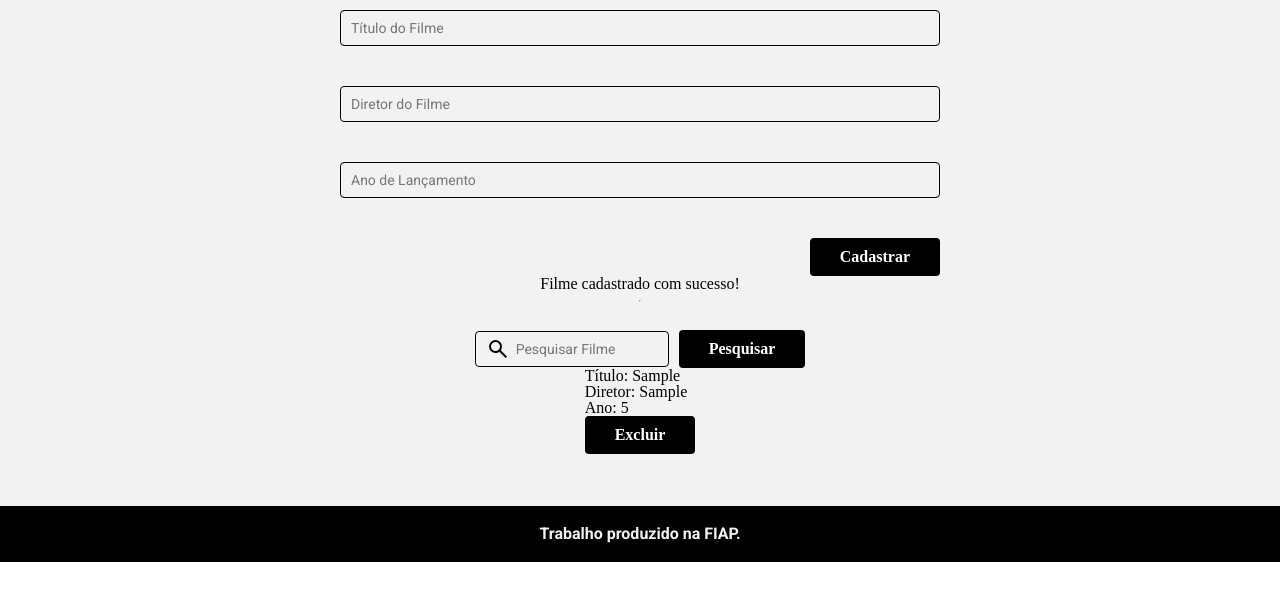
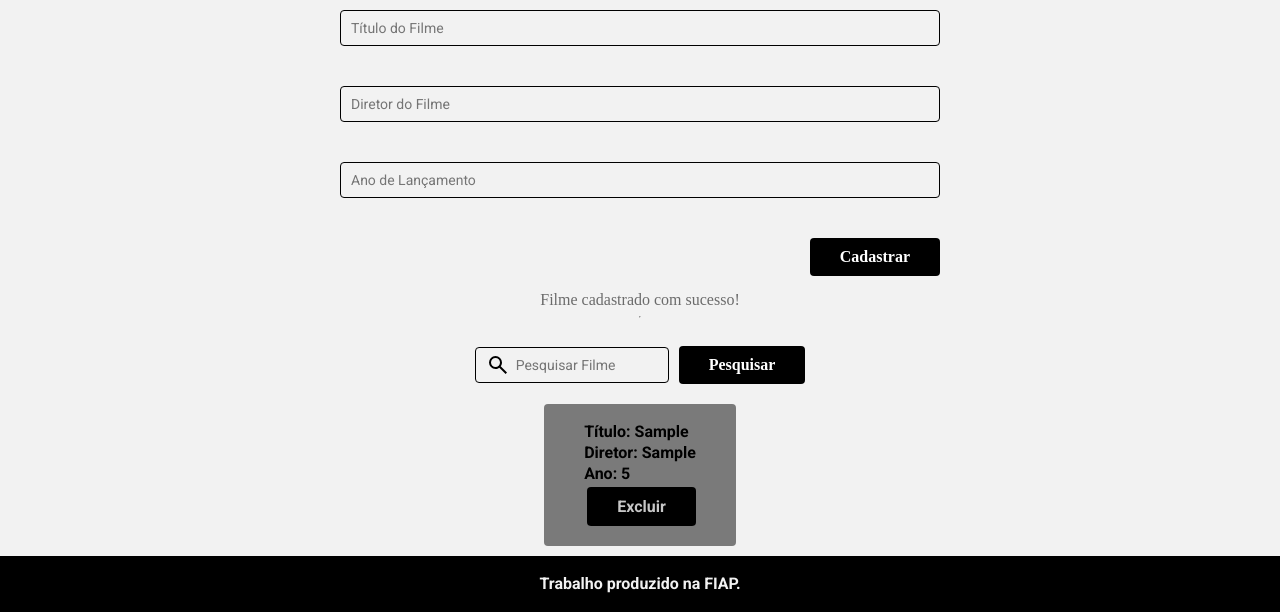
Before and after one commit to anasczepanski/cineadmin, a plain HTML site: page telainicial.html in a window 1280 px wide. Both pictures are taken after typing "Sample", "Sample", "5" into the empty fields and a click on the button "Cadastrar". Shown: the part 238-850 px from the top of the page. Before the commit the page ends 800 px from the top, so only its background shows below. Drawn offline with nearby package versions, Linux system fonts and the light colour scheme; a web font is replaced by a local one.

Commit message:
ajustes nos cards de filmes e na mensagem de cadastro

```diff
--- a/css/filmes.css
+++ b/css/filmes.css
@@ -9,6 +9,7 @@ input::placeholder{
     display: flex;
     align-items: center;
     gap: 10px;
+    margin-bottom: 20px;
 }
 
 .pesquisa input{
--- a/css/styles.css
+++ b/css/styles.css
@@ -2,3 +2,25 @@
 @import './login.css';
 @import './fontes.css';
 @import './filmes.css';
+
+#movieList > div{
+    display: flex;
+    flex-direction: column;
+    padding: 20px 40px;
+    background: rgb(122, 122, 122);
+    border-radius: 4px;
+    margin-bottom: 10px;
+    font-family: 'Roboto', sans-serif;
+    font-weight: 700;
+    font-size: 16px;
+    gap: 5px;
+}
+
+#movieList button{
+    color: #c7c7c7;
+}
+
+#message {
+    margin-top: 16px;
+    color: #6b6b6b;
+}
--- a/js/cadastro.js
+++ b/js/cadastro.js
@@ -29,10 +29,12 @@ function displayMovies() {
   movies.forEach(function(movie, index) {
     const movieItem = document.createElement('div');
     movieItem.innerHTML = `
+    <div class="movie-items">
       <p><strong>Título:</strong> ${movie.title}</p>
       <p><strong>Diretor:</strong> ${movie.director}</p>
       <p><strong>Ano:</strong> ${movie.year}</p>
       <button onclick="deleteMovie(${index})">Excluir</button>
+      </div>
     `;
     movieList.appendChild(movieItem);
   });
--- a/telainicial.html
+++ b/telainicial.html
@@ -30,7 +30,7 @@
     <div id="movieList"></div>
   </div>
   </div>
+  <footer class="titulo-label"><p>Trabalho produzido na FIAP.</p></footer>
   <script src="./js/cadastro.js"></script>
-  <footer class="titulo-label"><p>Trabalho produzido na FIAP.</p></footer>
 </body>
 </html>
```
